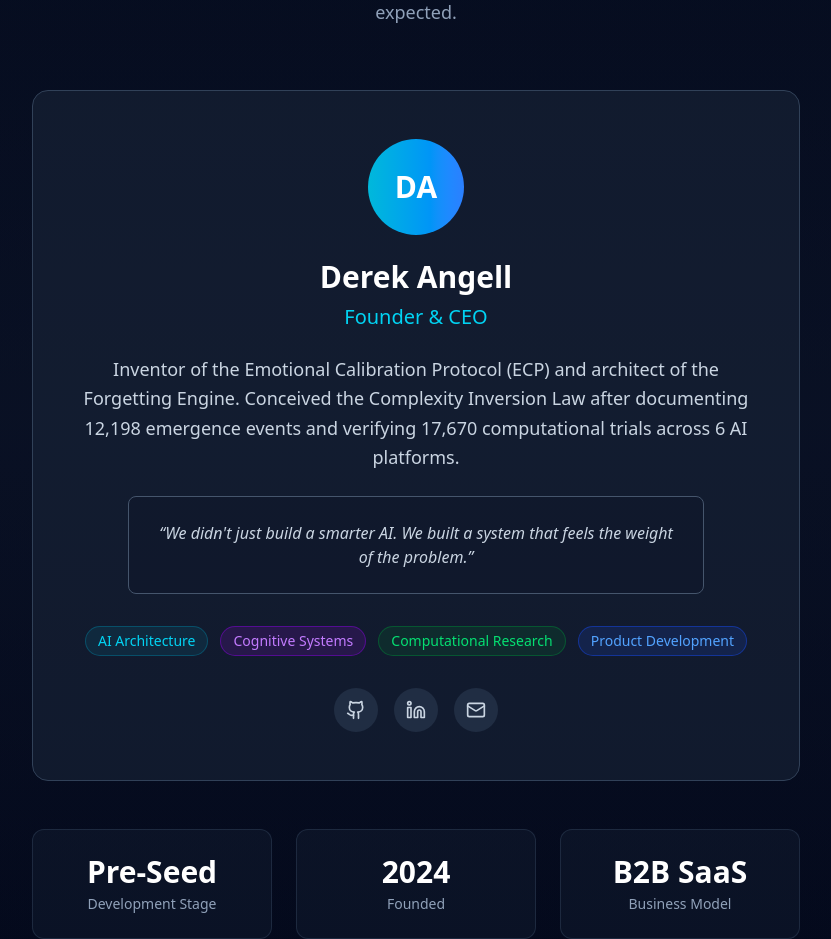
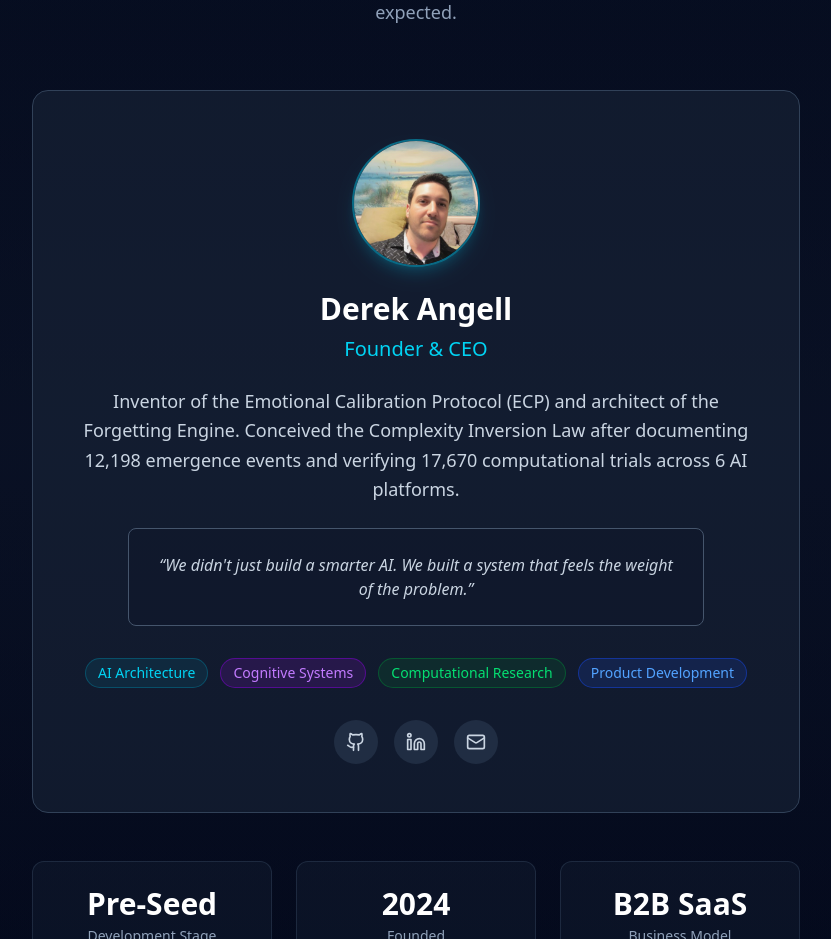
Before and after one commit to CONEXUS-dev/conexus-website, a Next.js app: page / in a window 1280 px wide. Shown: the part 9840-10779 px from the top of the page, without its empty margins (224-1055 px from the left). Built offline with nearby package versions, Linux system fonts and the light colour scheme.

Commit message:
Add Team nav link, headshot photo, and LinkedIn to Founder section

```diff
--- a/components/FounderSection.tsx
+++ b/components/FounderSection.tsx
@@ -2,6 +2,7 @@
 
 import { motion } from "framer-motion";
 import { Github, Linkedin, Mail } from "lucide-react";
+import Image from "next/image";
 import Link from "next/link";
 
 export function FounderSection() {
@@ -35,8 +36,15 @@ export function FounderSection() {
           className="max-w-3xl mx-auto"
         >
           <div className="bg-slate-800/50 border border-slate-700 rounded-2xl p-8 md:p-12 text-center">
-            <div className="w-24 h-24 mx-auto mb-6 rounded-full bg-gradient-to-r from-cyan-500 to-blue-500 flex items-center justify-center text-3xl font-bold text-white">
-              DA
+            <div className="w-32 h-32 mx-auto mb-6 rounded-full overflow-hidden border-2 border-cyan-500/50 shadow-lg shadow-cyan-500/20">
+              <Image
+                src="/derek-angell.jpg"
+                alt="Derek Angell"
+                width={128}
+                height={128}
+                className="w-full h-full object-cover"
+                priority
+              />
             </div>
 
             <h3 className="text-3xl font-bold text-white mb-2">Derek Angell</h3>
--- a/components/Navigation.tsx
+++ b/components/Navigation.tsx
@@ -17,6 +17,7 @@ export function Navigation() {
     { href: "/experiences", label: "Experiences" },
     { href: "/dream-mirror", label: "Dream Mirror" },
     { href: "/verticals", label: "Verticals" },
+    { href: "/#team", label: "Team" },
     { href: "/investors", label: "Investors" },
     { href: "/directory", label: "Directory" },
     { href: "/contact", label: "Contact" },
```
Also changed, not shown: public/derek-angell.jpg (added).
